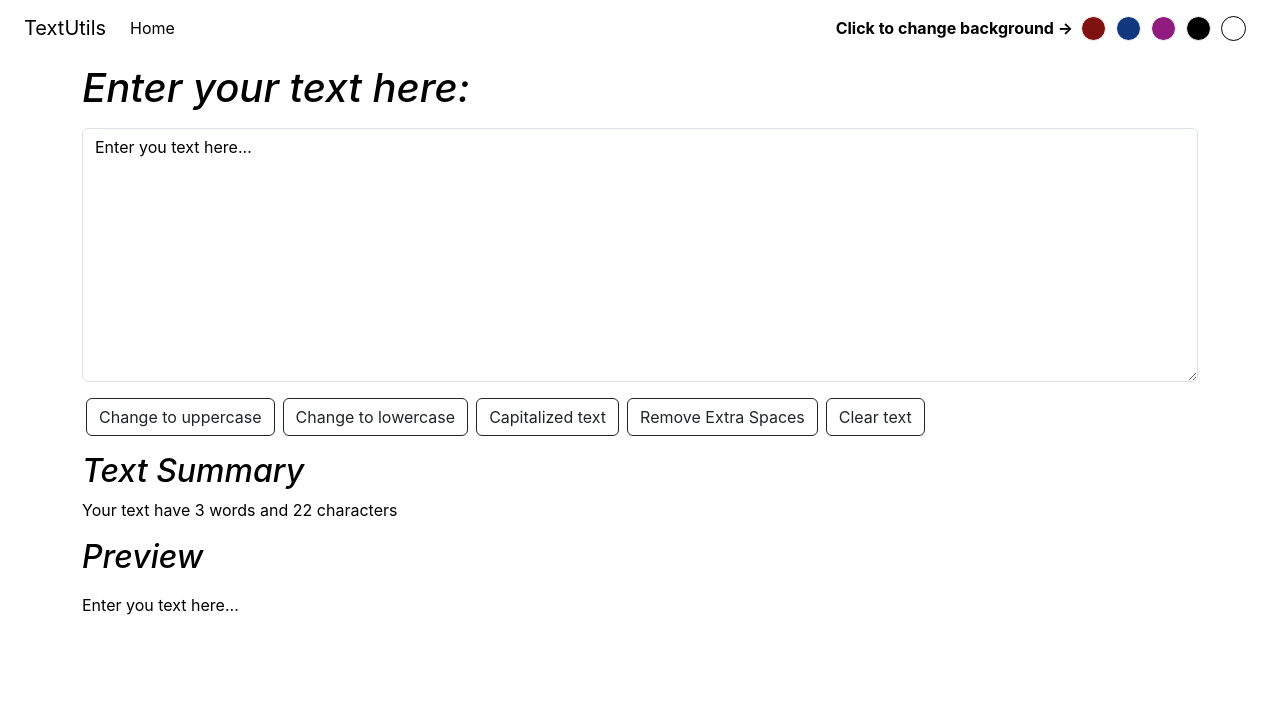
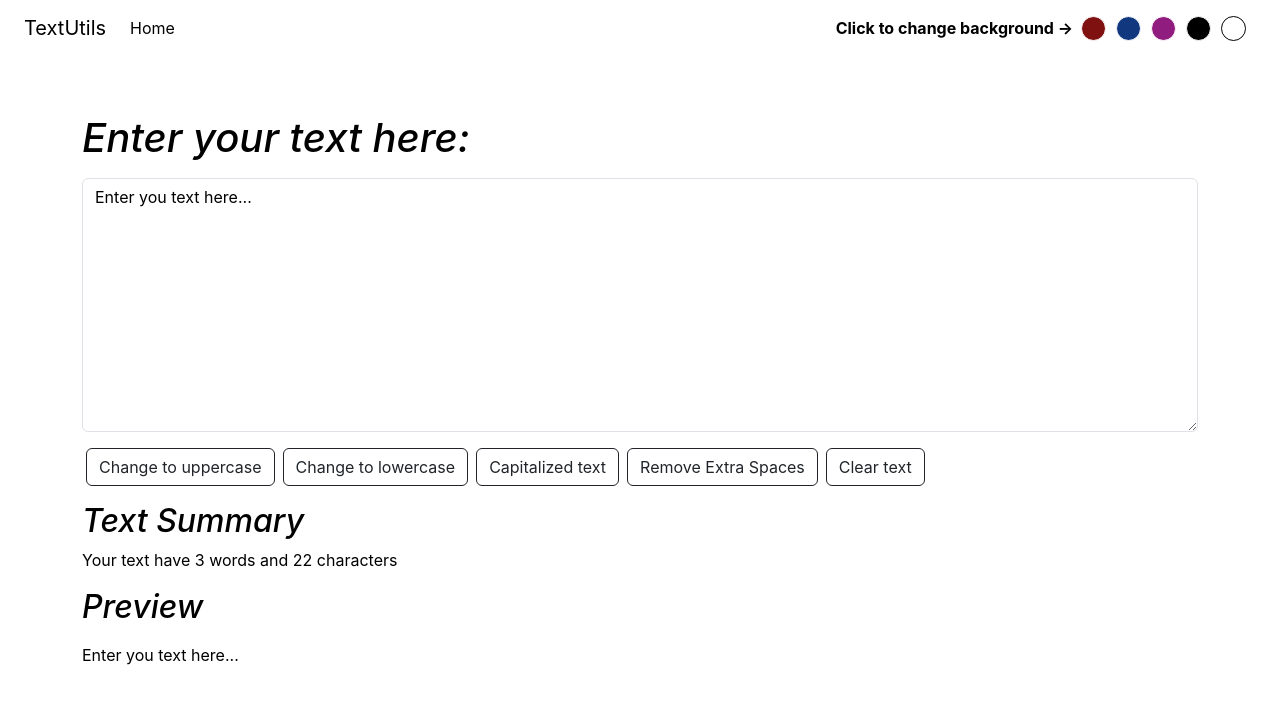
Before and after one commit to CodeWithDipak/TextUtilsReact, a React (Create React App) app: page / in a window 1280 px wide. Shown: the top 702 px of the page. Built offline with nearby package versions, Linux system fonts and the light colour scheme.

Commit message:
Update Alert.js

```diff
--- a/src/components/Alert.js
+++ b/src/components/Alert.js
@@ -6,8 +6,10 @@ export default function Alert(props) {
         return word.charAt(0).toUpperCase() + word.slice(1);
     }
     return (
-        props.alert && <div className={`alert alert-${props.alert.type} alert-dismissible fade show mb-0`} role="alert">
+        <div className='alertStyle' style={props.changeMode}>
+        {props.alert && <div className={`alert alert-${props.alert.type} alert-dismissible fade show mb-0`} role="alert">
             <strong>{capitalized(props.alert.type)}</strong> {props.alert.message}
+        </div>}
         </div>
     )
 }
```
